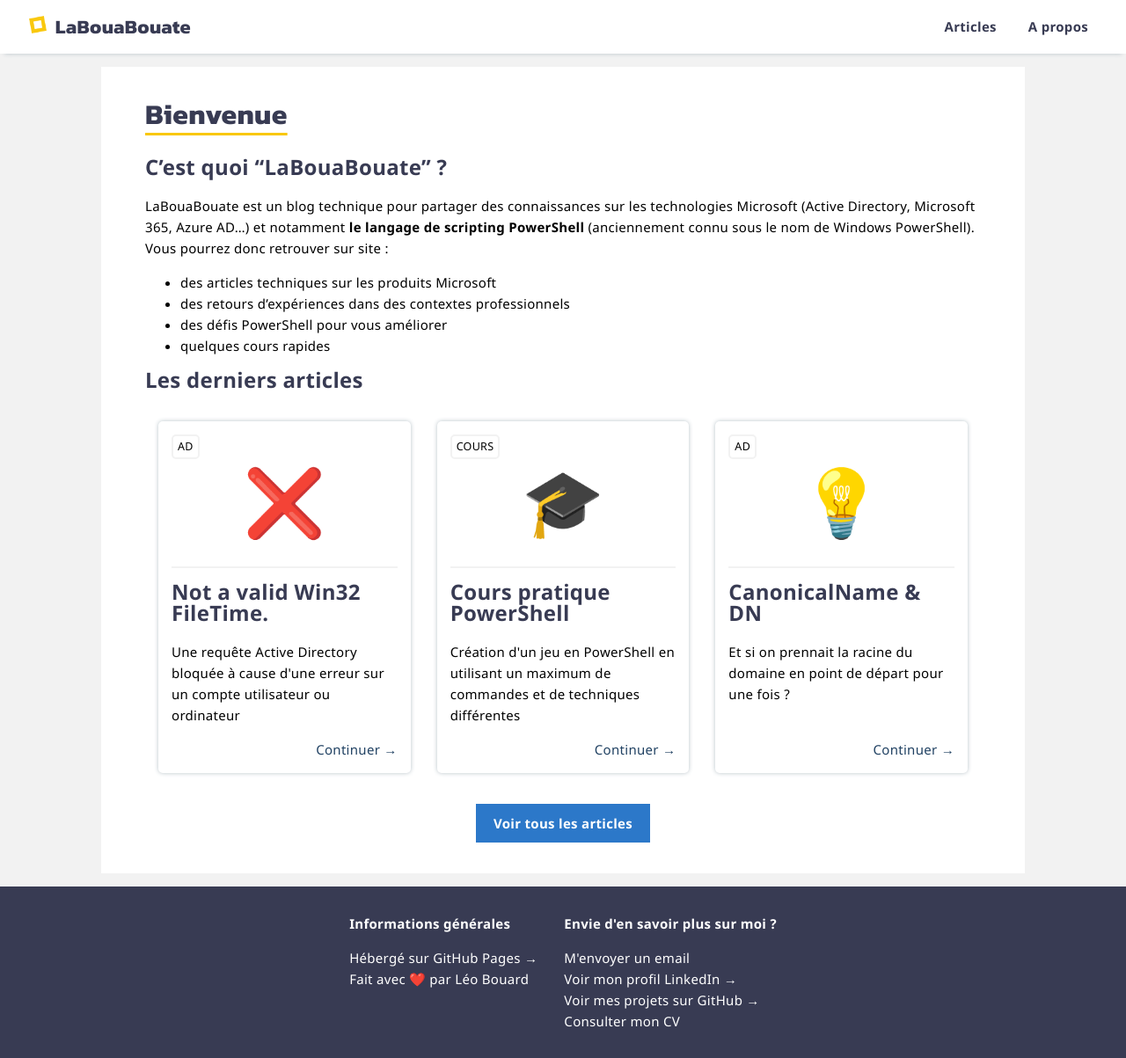
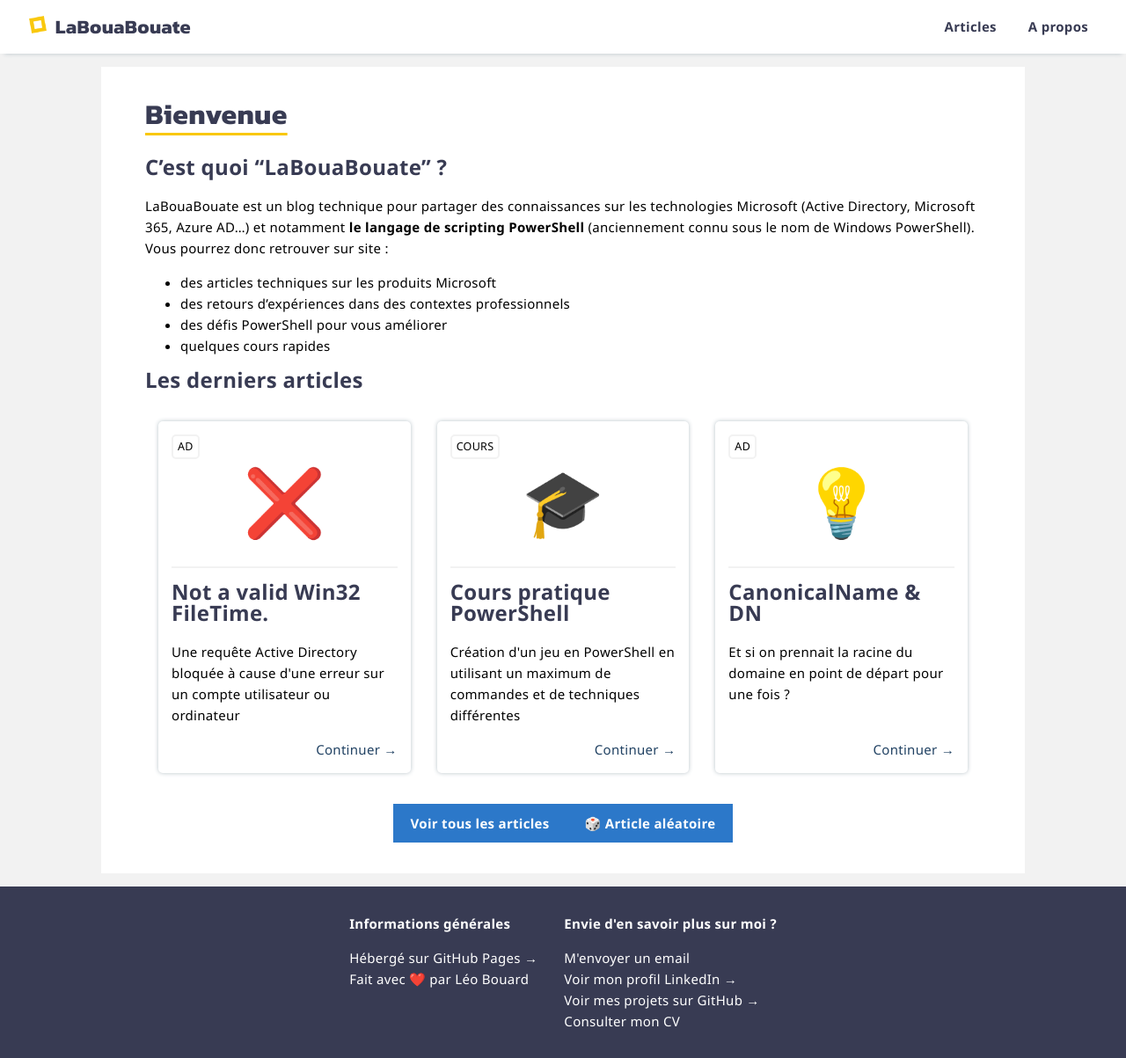
Before and after one commit to leobouard/leobouard.github.io, a Jekyll site: the page built from index.md, in a window 1280 px wide. Shown: the whole page at 88% size. Built offline with Jekyll 4.4.1, drawn with Linux system fonts in a browser that asks for light colours; our own code applies the rules of GitHub Pages for plain Markdown files.

Commit message:
Update index.md

```diff
--- a/index.md
+++ b/index.md
@@ -3,6 +3,8 @@
 title: "Accueil"
 description: "Blog technique sur PowerShell et les technologies Microsoft pour l'administration système"
 ---
+
+{% assign random_post = listed_posts | sample %}
 
 # Bienvenue
 
@@ -35,4 +37,5 @@
 </div>
 <div class="buttonNext" style="display: flex; align-items: center; justify-content: center; margin: 20px;">
     <a href="/blog">Voir tous les articles</a>
+    <a href="{{ random_post.id }}">🎲 Article aléatoire</a>
 </div>
```
